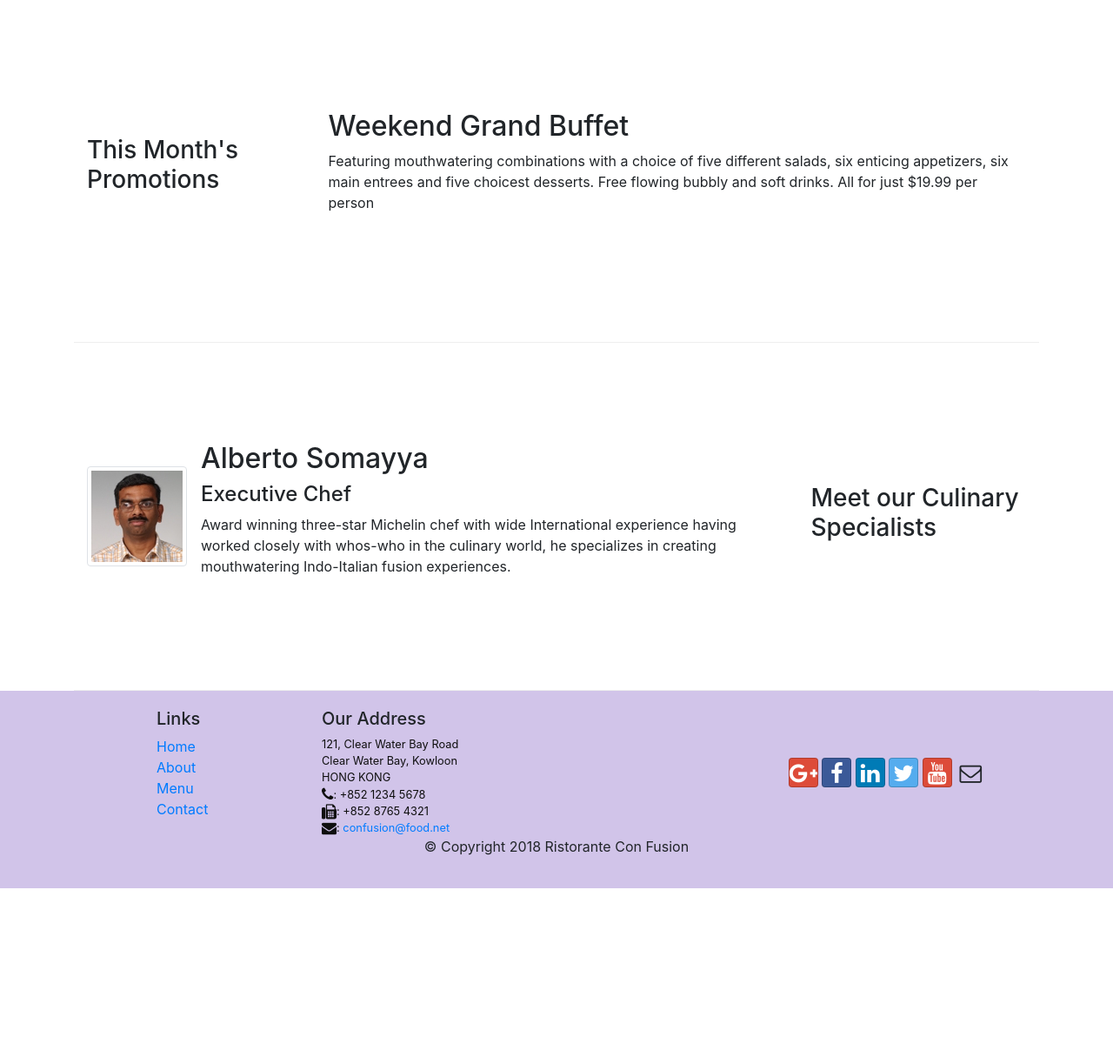
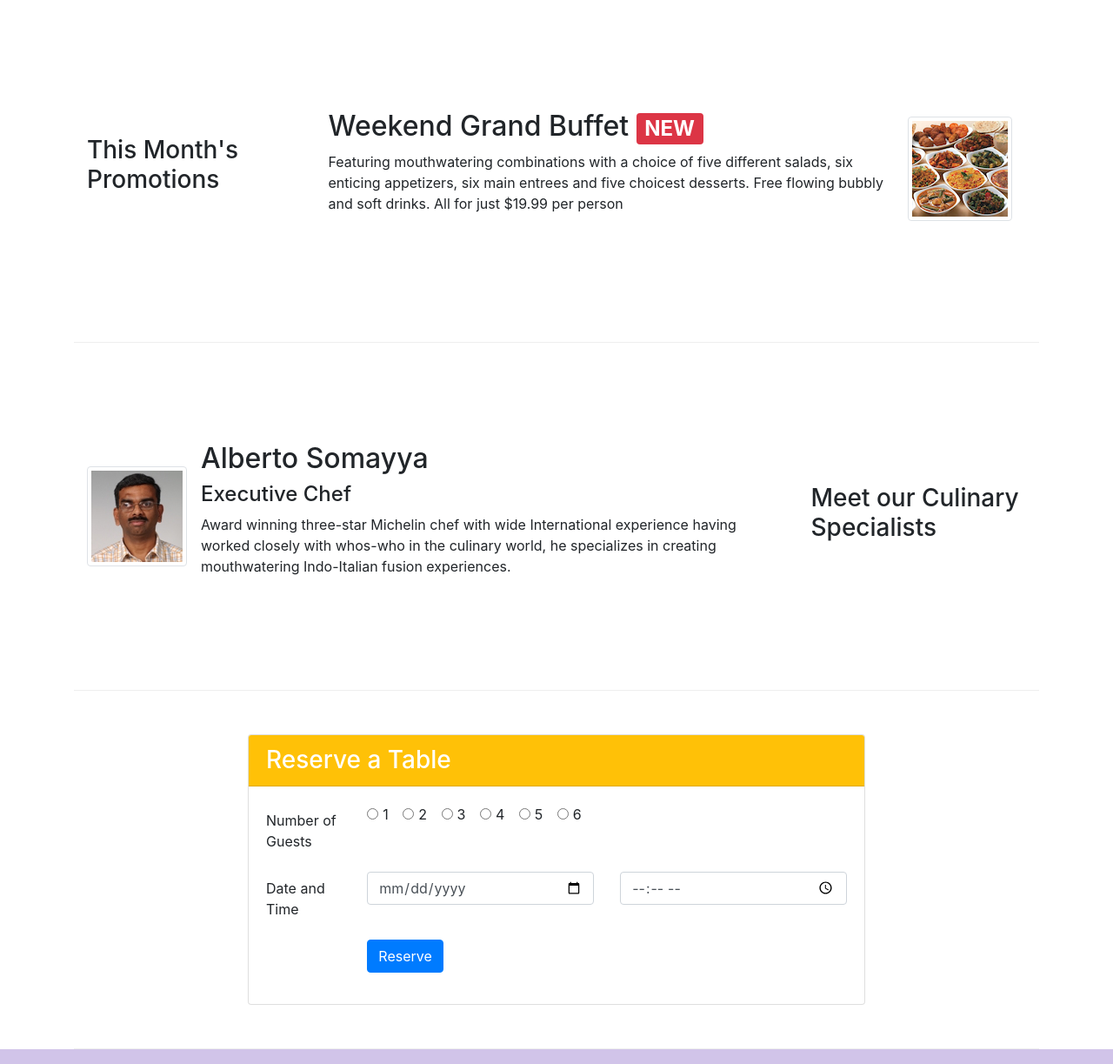
Before and after one commit to Alsu3912/conFusion-bootstrap4, a website: page index.html in a window 1280 px wide. Shown: the part 740-1963 px from the top of the page at 87% size. Before the commit the page ends 1761 px from the top, so only its background shows below. Drawn offline with nearby package versions, Linux system fonts and the light colour scheme.

Commit message:
Assignment 2

```diff
--- a/index.html
+++ b/index.html
@@ -47,8 +47,11 @@
                     <p>We take inspiration from the World's best cuisines, and create a unique fusion experience. Our
                         lipsmacking creations will tickle your culinary senses!</p>
                 </div>
-                <div class="col-12 col-sm align-self-center">
+                <div class="col-12 col-sm-3 align-self-center">
                     <img src="img/logo.png" class="img-fluid">
+                </div>
+                <div class="col-12 col-sm-3 align-self-center ">
+                    <a type="button" class="btn btn-warning btn-block" href="#reserve">Reserve Table</a>
                 </div>
             </div>
         </div>
@@ -83,10 +86,19 @@
                 <h3>This Month's Promotions</h3>
             </div>
             <div class="col col-sm col-md">
-                <h2>Weekend Grand Buffet</h2>
-                <p class="d-none d-sm-block">Featuring mouthwatering combinations with a choice of five different
-                    salads, six enticing appetizers, six main entrees and five choicest desserts. Free flowing bubbly
-                    and soft drinks. All for just $19.99 per person </p>
+                <div class="media">
+                    <div class="media-body">
+                        <h2 class="mt-0">Weekend Grand Buffet
+                            <span class="badge badge-danger">NEW</span>
+                        </h2>
+                        <p class="d-none d-sm-block">Featuring mouthwatering combinations with a choice of five
+                            different
+                            salads, six enticing appetizers, six main entrees and five choicest desserts. Free flowing
+                            bubbly
+                            and soft drinks. All for just $19.99 per person </p>
+                    </div>
+                    <img class="d-flex mr-3 img-thumbnail align-self-center" src="img/buffet.png" alt="buffet">
+                </div>
             </div>
         </div>
 
@@ -105,6 +117,68 @@
                             having worked closely with whos-who in the culinary world, he specializes in creating
                             mouthwatering
                             Indo-Italian fusion experiences. </p>
+                    </div>
+                </div>
+            </div>
+        </div>
+        <div class="row row-content align-items-center">
+            <div class="col-12 col-sm-8 offset-sm-2">
+                <div class="card" id="reserve">
+                    <h3 class="card-header bg-warning text-white">Reserve a Table</h3>
+                    <div class="card-body">
+                        <form action="">
+                            <div class="form-group row">
+                                <label for="guestnumber" class="col-md-2 col-form-label">Number of Guests</label>
+                                <div class="col-md-10">
+                                    <div class="form-check form-check-inline">
+                                        <input class="form-check-input" type="radio" name="inlineRadioOptions"
+                                            id="inlineRadio1" value="option1">
+                                        <label class="form-check-label" for="inlineRadio1">1</label>
+                                    </div>
+                                    <div class="form-check form-check-inline">
+                                        <input class="form-check-input" type="radio" name="inlineRadioOptions"
+                                            id="inlineRadio2" value="option2">
+                                        <label class="form-check-label" for="inlineRadio1">2</label>
+                                    </div>
+                                    <div class="form-check form-check-inline">
+                                        <input class="form-check-input" type="radio" name="inlineRadioOptions"
+                                            id="inlineRadio3" value="option3">
+                                        <label class="form-check-label" for="inlineRadio1">3</label>
+                                    </div>
+                                    <div class="form-check form-check-inline">
+                                        <input class="form-check-input" type="radio" name="inlineRadioOptions"
+                                            id="inlineRadio4" value="option4">
+                                        <label class="form-check-label" for="inlineRadio1">4</label>
+                                    </div>
+                                    <div class="form-check form-check-inline">
+                                        <input class="form-check-input" type="radio" name="inlineRadioOptions"
+                                            id="inlineRadio5" value="option5">
+                                        <label class="form-check-label" for="inlineRadio1">5</label>
+                                    </div>
+                                    <div class="form-check form-check-inline">
+                                        <input class="form-check-input" type="radio" name="inlineRadioOptions"
+                                            id="inlineRadio6" value="option6">
+                                        <label class="form-check-label" for="inlineRadio1">6</label>
+                                    </div>
+                                </div>
+                            </div>
+                            <div class="form-group row">
+                                <label for="datetime" class="col-md-2 col-form-label">Date and Time</label>
+                                <div class="col-md-5">
+                                    <input type="date" class="form-control" name="date" id="date" placeholder="Date">
+                                </div>
+                                <div class="col-md-5">
+                                    <input type="time" class="form-control" name="time" id="time" placeholder="Time">
+                                </div>
+                            </div>
+                            <div class="form-group row">
+                                <div class="offset-md-2 col-md-10">
+                                    <button type="submit" class="btn btn-primary">
+                                        Reserve
+                                    </button>
+                                </div>
+                            </div>
+                        </form>
                     </div>
                 </div>
             </div>
```
